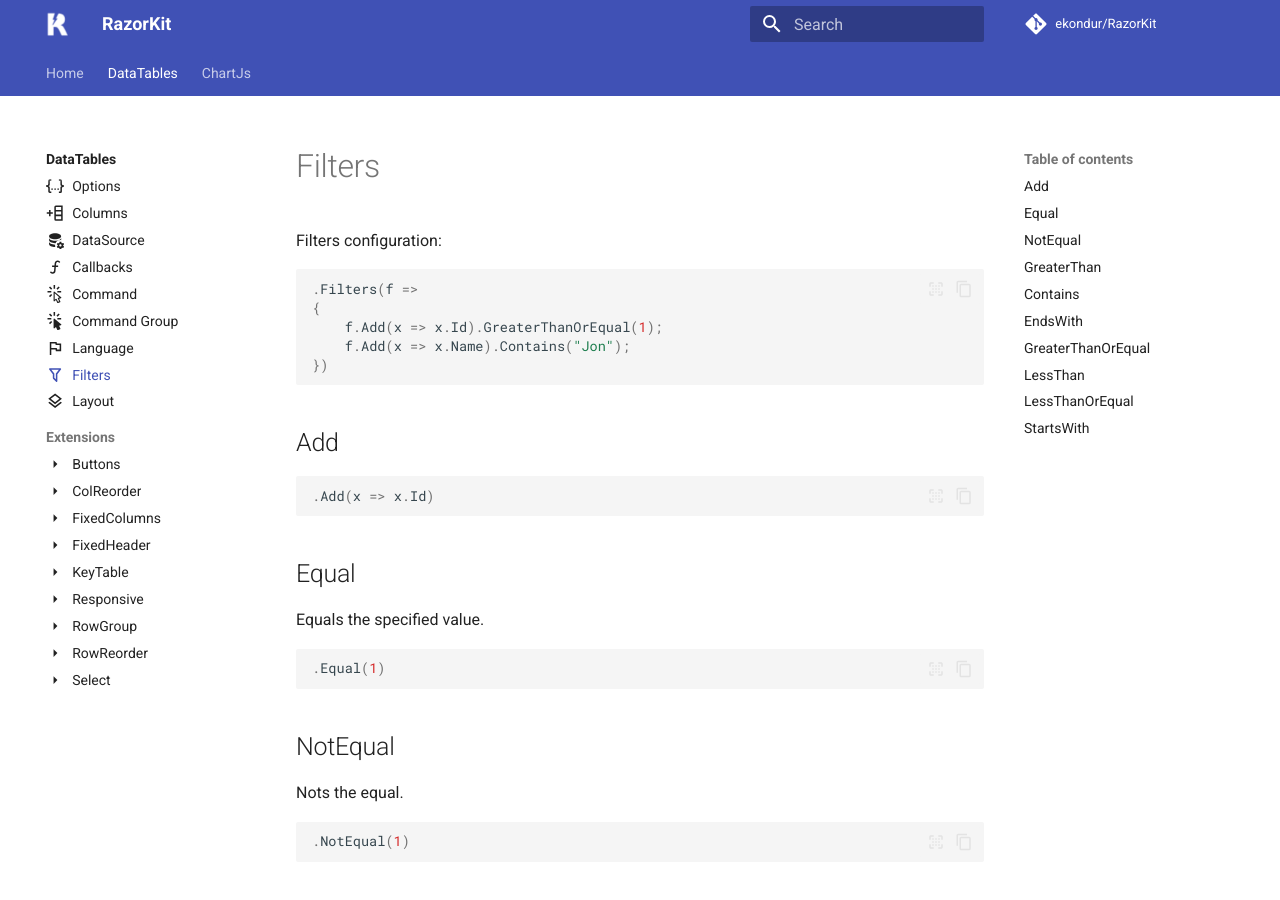
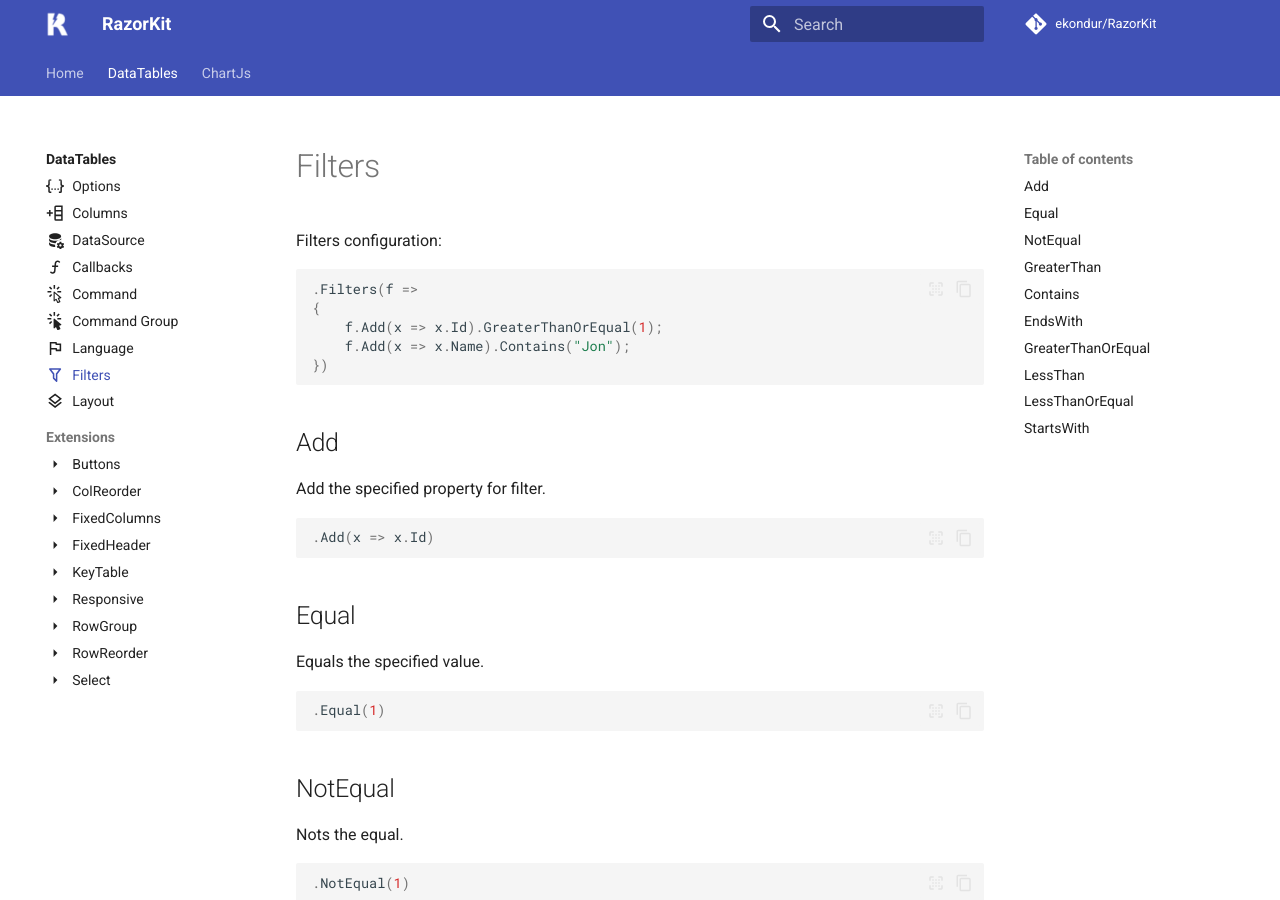
Before and after one commit to ekondur/RazorKit, an MkDocs documentation site: the page built from docs/datatables/filters.md, in a window 1280 px wide and 900 px high. Built offline with MkDocs 1.6.1 and Material for MkDocs 9.7.7, drawn with Linux system fonts in a browser that asks for light colours; comment, search, counter and statistics services are not loaded.

Commit message:
updated filter doc

````diff
--- a/docs/datatables/filters.md
+++ b/docs/datatables/filters.md
@@ -13,7 +13,7 @@ Filters configuration:
 ```
 
 ## Add
-
+Add the specified property for filter.
 ```csharp
 .Add(x => x.Id)
 ```
````
